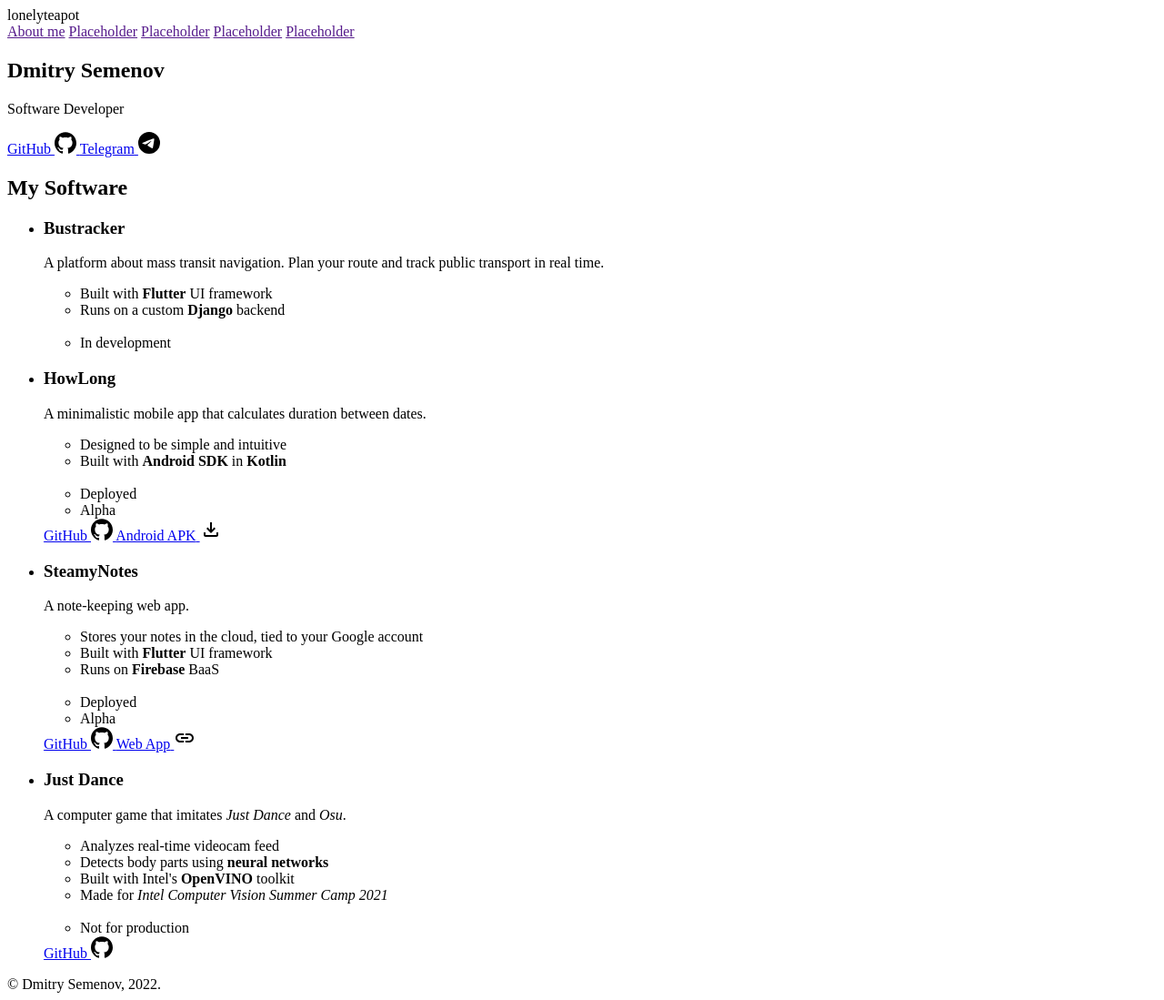
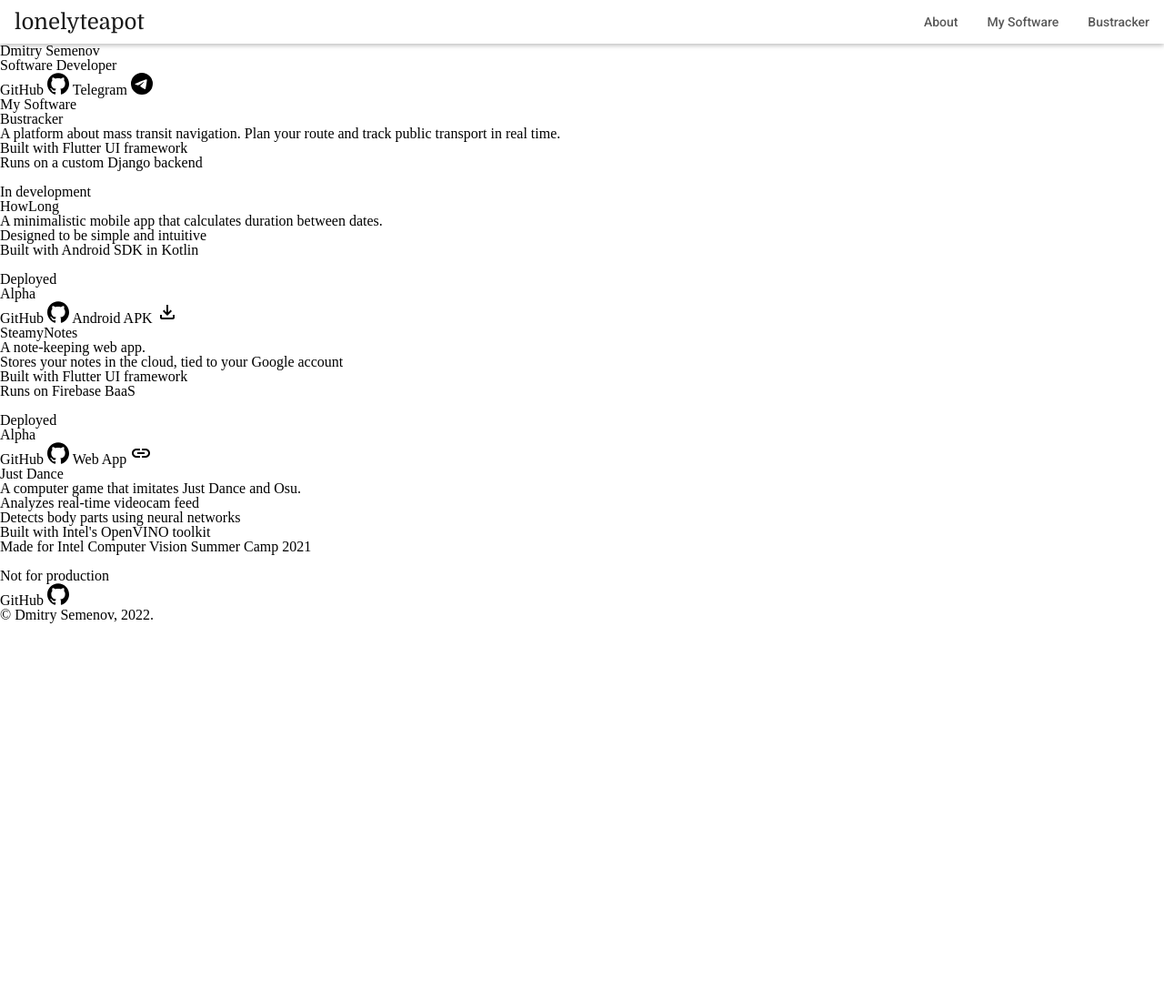
Before and after one commit to lonelyteapot/lonelyteapot.github.io, a Jekyll site: the page built from pages/new_index.html, in a window 1280 px wide and 1099 px high. Shown: the whole window at 91% size. Built offline with Jekyll 4.4.1, drawn with Linux system fonts in a browser that asks for light colours.

Commit message:
Style header

```diff
--- /dev/null
+++ b/css/new_index.css
@@ -0,0 +1,53 @@
+html {
+    --primary-color: 41, 199, 133;
+}
+
+body {
+    display: flex;
+    flex-direction: column;
+}
+
+#header {
+    display: flex;
+    justify-content: space-between;
+    align-items: center;
+    align-self: stretch;
+    gap: 2rem;
+    position: sticky;
+    top: 0;
+    height: 36px;
+    padding: 6px 1rem;
+    overflow-x: hidden;
+    background-color: white;
+    box-shadow: 0 2px 5px rgba(0, 0, 0, 0.26);
+}
+
+#header > .logo {
+    opacity: 0.9;
+    font-family: 'Domine', serif;
+    font-size: x-large;
+    user-select: none;
+}
+
+#header > .logo:hover {
+    opacity: 1;
+}
+
+#header-nav {
+    display: flex;
+    align-items: center;
+    gap: 2rem;
+    text-align: center;
+    font-family: 'Roboto', sans-serif;
+    font-weight: 500;
+    font-size: 14px;
+    white-space: nowrap;
+}
+
+#header-nav > a {
+    opacity: 0.65;
+}
+
+#header-nav > a:hover {
+    opacity: 1;
+}
--- /dev/null
+++ b/css/reset.css
@@ -0,0 +1,53 @@
+/* http://meyerweb.com/eric/tools/css/reset/
+   v2.0 | 20110126
+   License: none (public domain)
+*/
+
+html, body, div, span, applet, object, iframe,
+h1, h2, h3, h4, h5, h6, p, blockquote, pre,
+a, abbr, acronym, address, big, cite, code,
+del, dfn, em, img, ins, kbd, q, s, samp,
+small, strike, strong, sub, sup, tt, var,
+b, u, i, center,
+dl, dt, dd, ol, ul, li,
+fieldset, form, label, legend,
+table, caption, tbody, tfoot, thead, tr, th, td,
+article, aside, canvas, details, embed,
+figure, figcaption, footer, header, hgroup,
+menu, nav, output, ruby, section, summary,
+time, mark, audio, video {
+	margin: 0;
+	padding: 0;
+	border: 0;
+	font-size: 100%;
+	font: inherit;
+	vertical-align: baseline;
+}
+/* HTML5 display-role reset for older browsers */
+article, aside, details, figcaption, figure,
+footer, header, hgroup, menu, nav, section {
+	display: block;
+}
+body {
+	line-height: 1;
+}
+ol, ul {
+	list-style: none;
+}
+blockquote, q {
+	quotes: none;
+}
+blockquote:before, blockquote:after,
+q:before, q:after {
+	content: '';
+	content: none;
+}
+table {
+	border-collapse: collapse;
+	border-spacing: 0;
+}
+
+a {
+	color: inherit;
+	text-decoration: none;
+}
--- a/pages/new_index.html
+++ b/pages/new_index.html
@@ -10,11 +10,14 @@ permalink: /new_index
     <meta name="viewport" content="width=device-width, initial-scale=1.0">
     <link rel="preconnect" href="https://fonts.googleapis.com">
     <link rel="preconnect" href="https://fonts.gstatic.com" crossorigin>
-    <link rel="stylesheet"
-        href="https://fonts.googleapis.com/css2?family=Montserrat&family=Open+Sans&family=Raleway:wght@400;500&display=swap">
-    <link rel="stylesheet"
-        href="https://fonts.googleapis.com/css2?family=Material+Icons+Outlined&display=block&text=arrow_circle_right">
-
+    <link rel="stylesheet" href="https://fonts.googleapis.com/css2?family=Montserrat&display=block">
+    <link rel="stylesheet" href="https://fonts.googleapis.com/css2?family=Domine&display=block">
+    <link rel="stylesheet" href="https://fonts.googleapis.com/css2?family=Open+Sans&display=block">
+    <link rel="stylesheet" href="https://fonts.googleapis.com/css2?family=Noto+Sans&display=block">
+    <link rel="stylesheet" href="https://fonts.googleapis.com/css2?family=Raleway:wght@500&display=block">
+    <link rel="stylesheet" href="https://fonts.googleapis.com/css2?family=Mulish&display=block">
+    <link rel="stylesheet" href="https://fonts.googleapis.com/css2?family=Roboto:wght@400;500;600&display=block">
+    <link rel="stylesheet" href="/css/reset.css">
     <link rel="stylesheet" href="/css/new_index.css">
     <link rel="icon" type="image/svg+xml" href="/icon/favicon.svg">
     <link rel="alternate icon" href="/icon/favicon.ico">
@@ -23,13 +26,11 @@ permalink: /new_index
 
 <body>
     <header id="header">
-        <span id="logo">lonelyteapot</span>
+        <a class="logo" href="/">lonelyteapot</a>
         <nav id="header-nav">
-            <a href="" class="header-nav-link">About me</a>
-            <a href="" class="header-nav-link">Placeholder</a>
-            <a href="" class="header-nav-link">Placeholder</a>
-            <a href="" class="header-nav-link">Placeholder</a>
-            <a href="" class="header-nav-link">Placeholder</a>
+            <a href="" class="header-nav-link">About</a>
+            <a href="" class="header-nav-link">My Software</a>
+            <a href="" class="header-nav-link">Bustracker</a>
         </nav>
     </header>
     <section id="landing">
```
